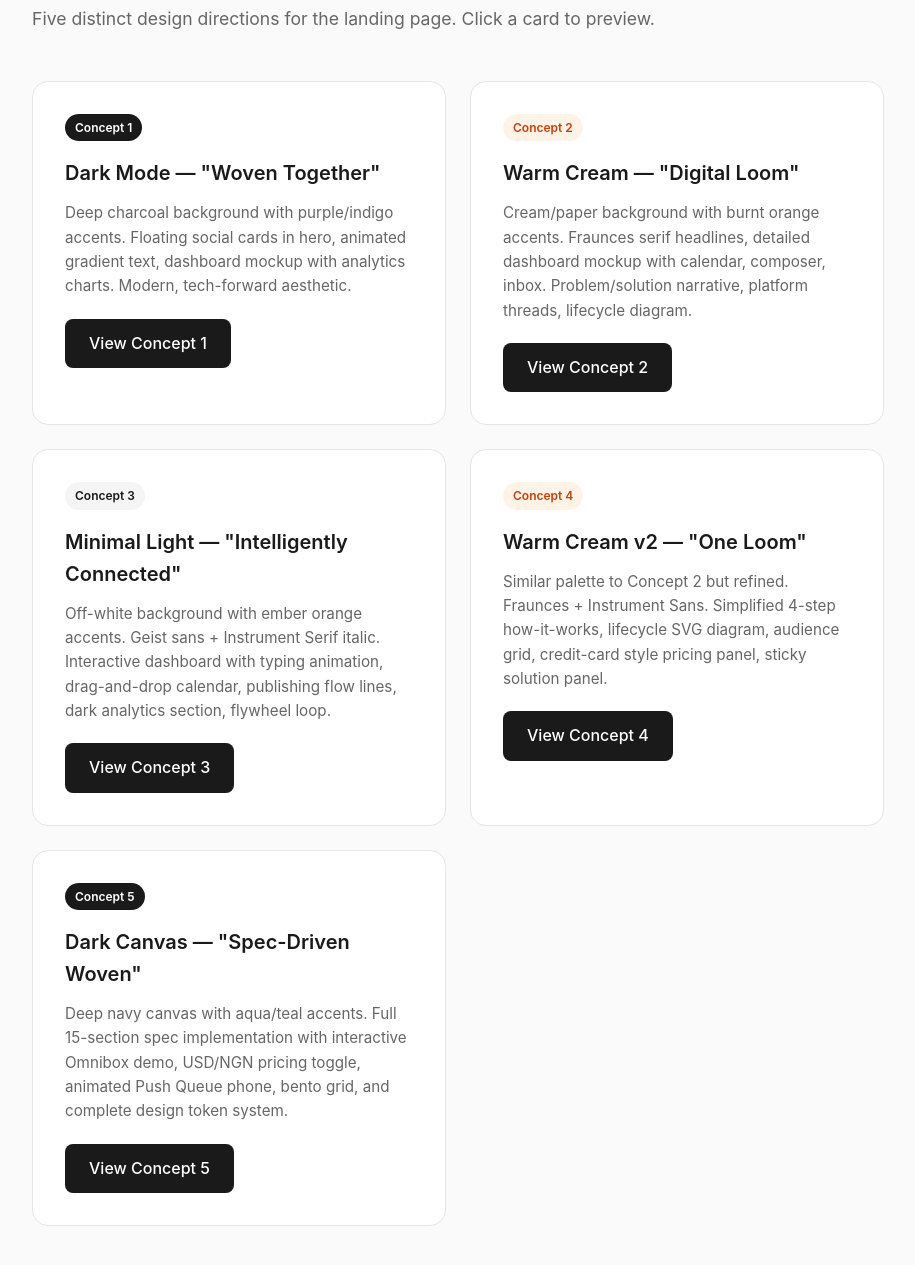
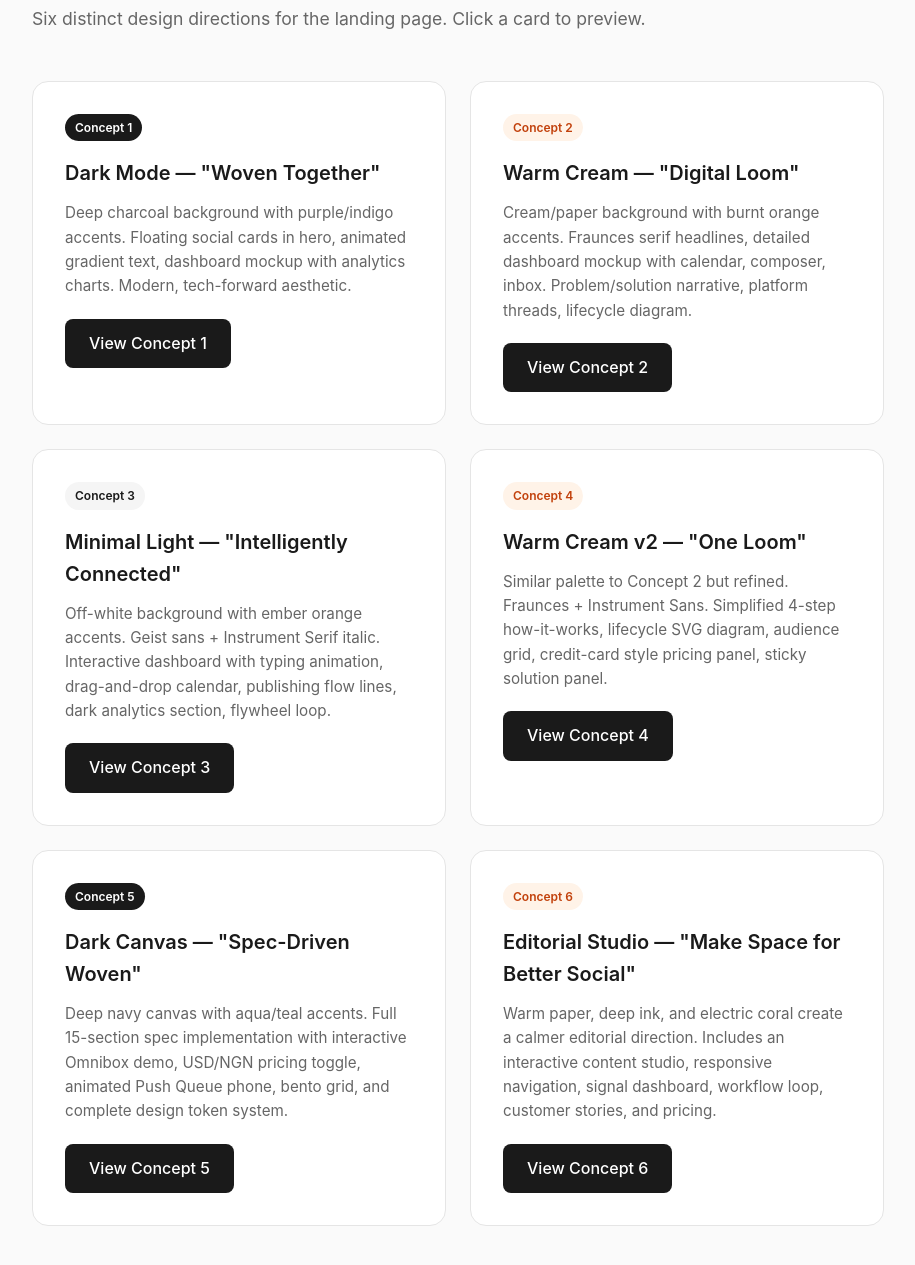
Before and after one commit to AdemiluaAdeola/landing_page_ideas, a plain HTML site: page index.html in a window 1280 px wide. Shown: the part 127-1392 px from the top of the page, without its empty margins (182-1097 px from the left). Drawn offline with Linux system fonts and the light colour scheme.

Commit message:
Update subtitle and add Concept 6 details

```diff
--- a/index.html
+++ b/index.html
@@ -46,7 +46,7 @@
 <body>
     <div class="container">
         <h1>TheWovenApp — Landing Page Concepts</h1>
-        <p class="subtitle">Five distinct design directions for the landing page. Click a card to preview.</p>
+        <p class="subtitle">Six distinct design directions for the landing page. Click a card to preview.</p>
 
         <div class="grid">
             <article class="card">
@@ -83,6 +83,13 @@
                 <p>Deep navy canvas with aqua/teal accents. Full 15-section spec implementation with interactive Omnibox demo, USD/NGN pricing toggle, animated Push Queue phone, bento grid, and complete design token system.</p>
                 <a href="6.html" class="btn">View Concept 5</a>
             </article>
+
+            <article class="card">
+                <span class="badge badge-warm">Concept 6</span>
+                <h2>Editorial Studio — "Make Space for Better Social"</h2>
+                <p>Warm paper, deep ink, and electric coral create a calmer editorial direction. Includes an interactive content studio, responsive navigation, signal dashboard, workflow loop, customer stories, and pricing.</p>
+                <a href="7.html" class="btn">View Concept 6</a>
+            </article>
         </div>
     </div>
 </body>
```
